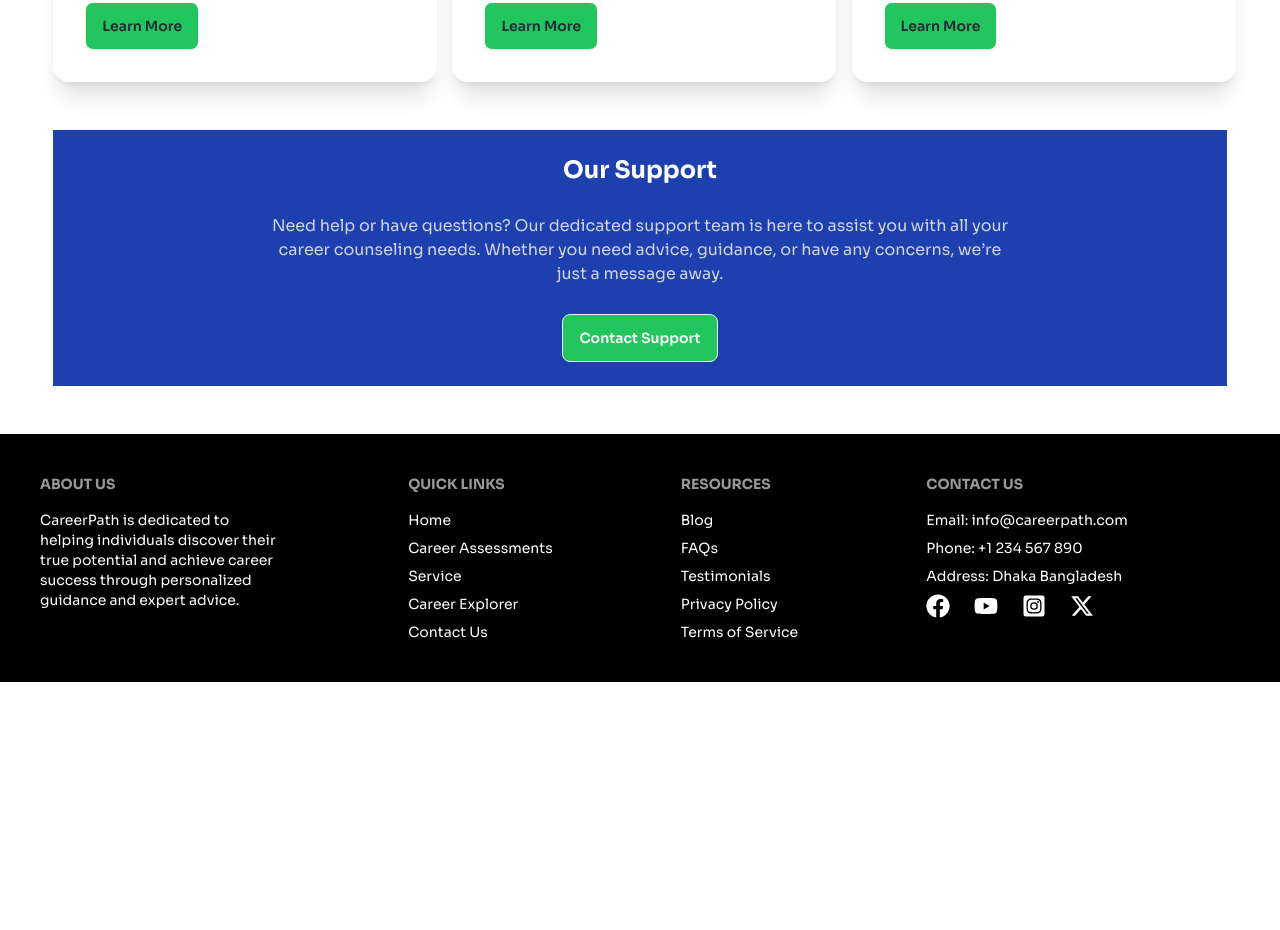
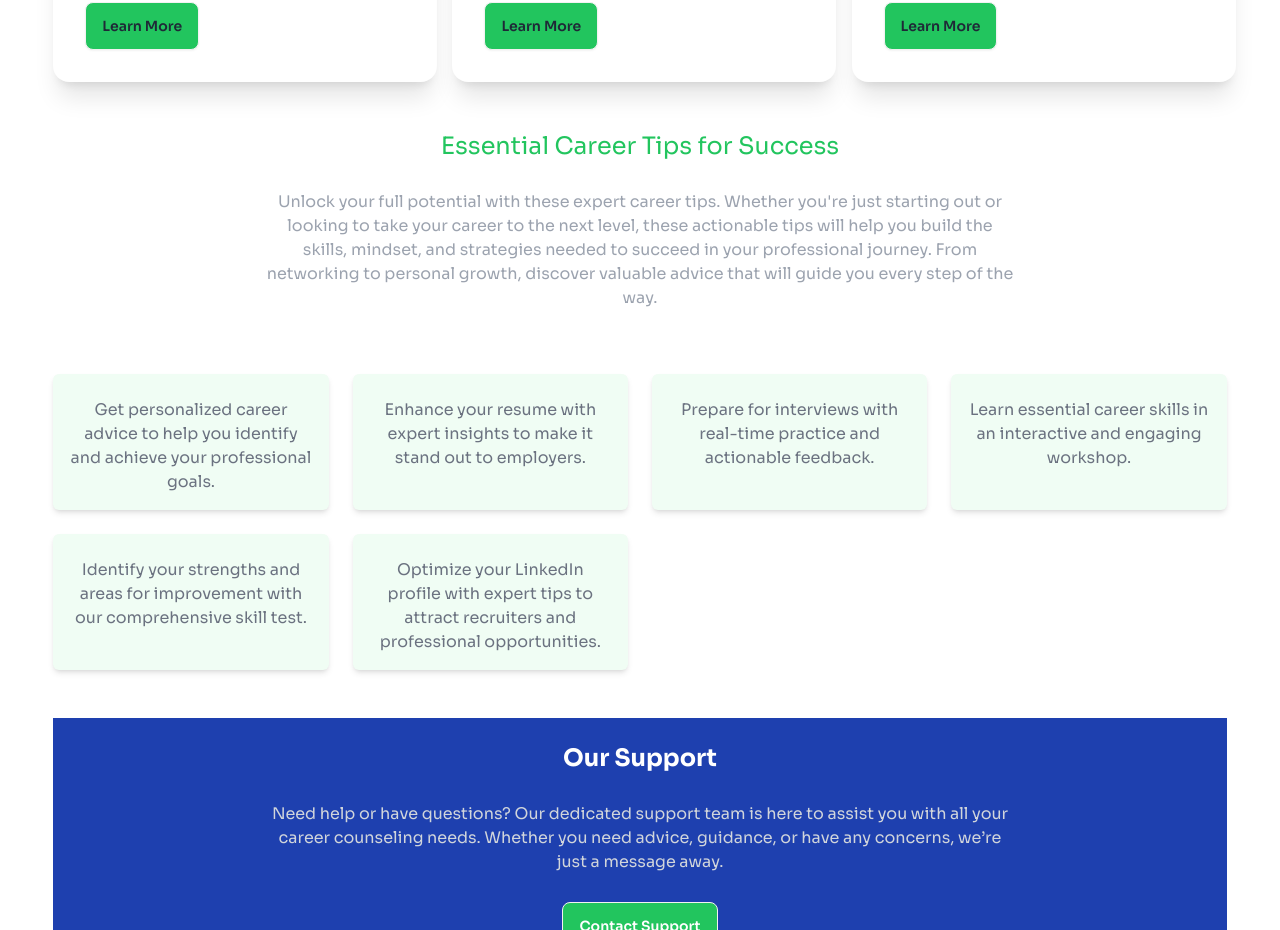
Before and after one commit to Nazim1247/My-Assignment-9, a React (Vite) app: page / in a window 1280 px wide. Shown: the part 1550-2480 px from the top of the page. Before the commit the page ends 2232 px from the top, so only its background shows below. Built offline with nearby package versions, Linux system fonts and the light colour scheme; no server answers.

Commit message:
all done

```diff
--- a/src/components/Home.jsx
+++ b/src/components/Home.jsx
@@ -3,6 +3,7 @@ import Banner from "./Banner";
 import Services from "./Services";
 import { Helmet } from "react-helmet-async";
 import SupportSection from "../supportSection/SupportSection";
+import CareerTips from "../career-tips/CareerTips";
 
 
 
@@ -20,6 +21,7 @@ const Home = () => {
             </div>
 
             <Outlet></Outlet>
+            <CareerTips></CareerTips>
             <SupportSection></SupportSection>
         </div>
     );
```
